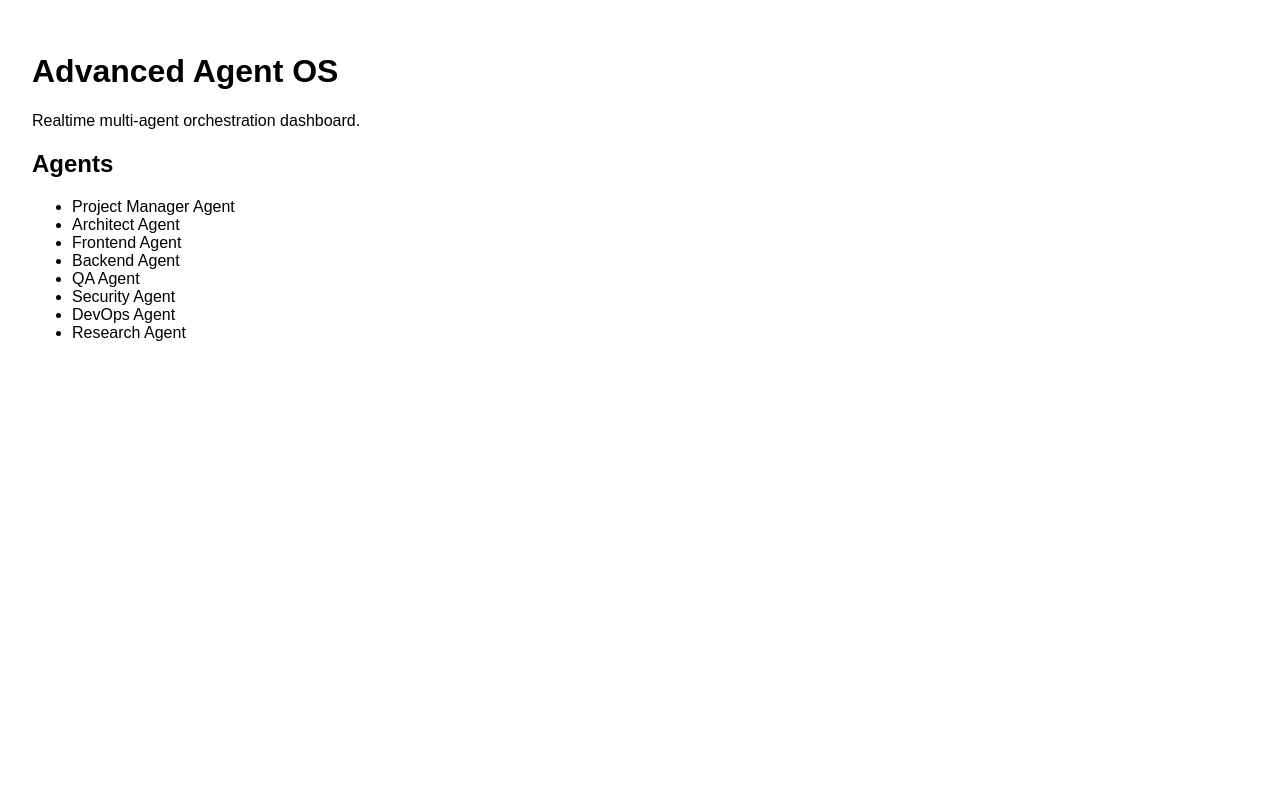
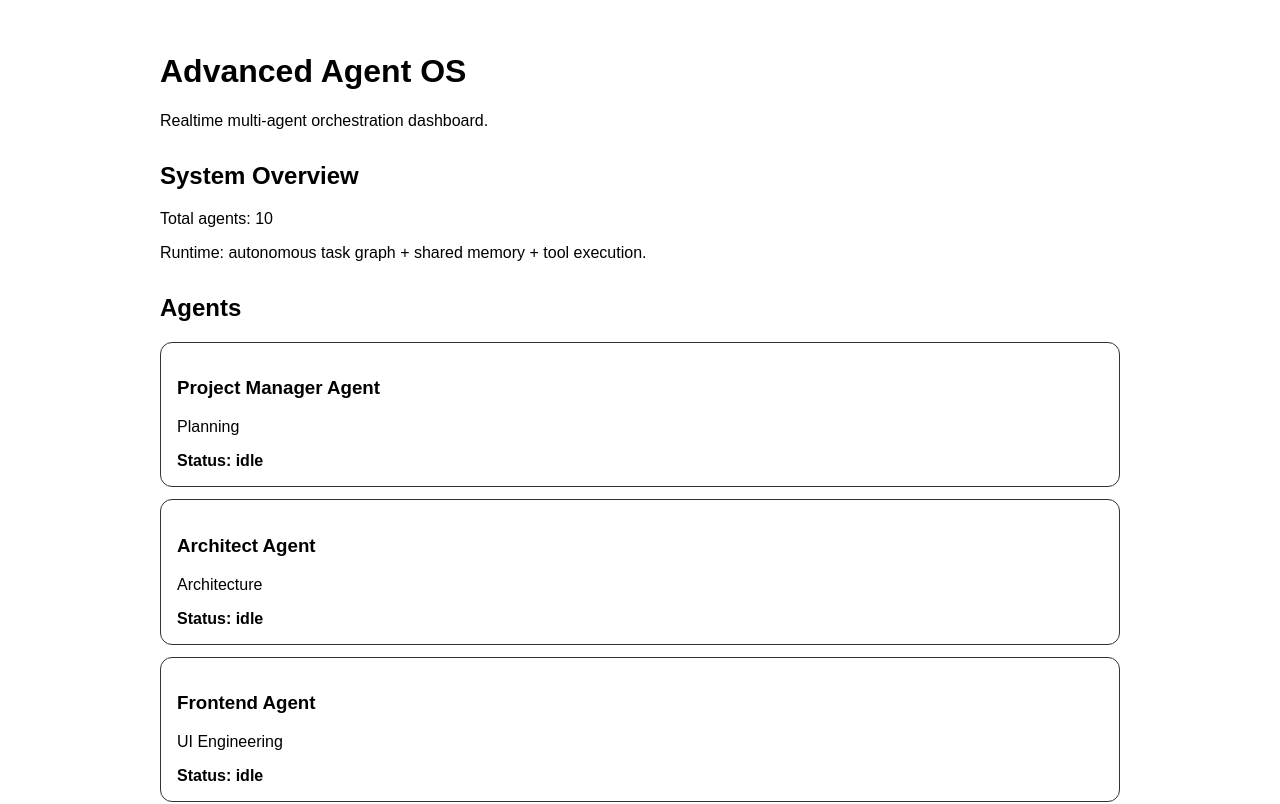
Before and after one commit to mahsunk/advanced-agent-os, a React (Vite) app in the folder apps/web/: page / in a window 1280 px wide. Shown: the top 804 px of the page. Built offline with nearby package versions, Linux system fonts and the light colour scheme.

Commit message:
Connect dashboard components to app

```diff
--- a/apps/web/src/main.tsx
+++ b/apps/web/src/main.tsx
@@ -1,25 +1,36 @@
 import React from 'react';
 import ReactDOM from 'react-dom/client';
 
+import { AgentCard } from './components/AgentCard';
+import { dashboardState } from './state/dashboard-store';
+
 function App() {
   return (
-    <div style={{ fontFamily: 'sans-serif', padding: 24 }}>
-      <h1>Advanced Agent OS</h1>
-      <p>Realtime multi-agent orchestration dashboard.</p>
+    <div style={{ fontFamily: 'sans-serif', padding: 24, maxWidth: 960, margin: '0 auto' }}>
+      <header style={{ marginBottom: 32 }}>
+        <h1>Advanced Agent OS</h1>
+        <p>Realtime multi-agent orchestration dashboard.</p>
+      </header>
 
-      <div>
+      <section style={{ marginBottom: 32 }}>
+        <h2>System Overview</h2>
+        <p>Total agents: {dashboardState.agents.length}</p>
+        <p>Runtime: autonomous task graph + shared memory + tool execution.</p>
+      </section>
+
+      <section>
         <h2>Agents</h2>
-        <ul>
-          <li>Project Manager Agent</li>
-          <li>Architect Agent</li>
-          <li>Frontend Agent</li>
-          <li>Backend Agent</li>
-          <li>QA Agent</li>
-          <li>Security Agent</li>
-          <li>DevOps Agent</li>
-          <li>Research Agent</li>
-        </ul>
-      </div>
+        <div>
+          {dashboardState.agents.map(agent => (
+            <AgentCard
+              key={agent.id}
+              name={agent.name}
+              role={agent.role}
+              status={agent.status}
+            />
+          ))}
+        </div>
+      </section>
     </div>
   );
 }
```
